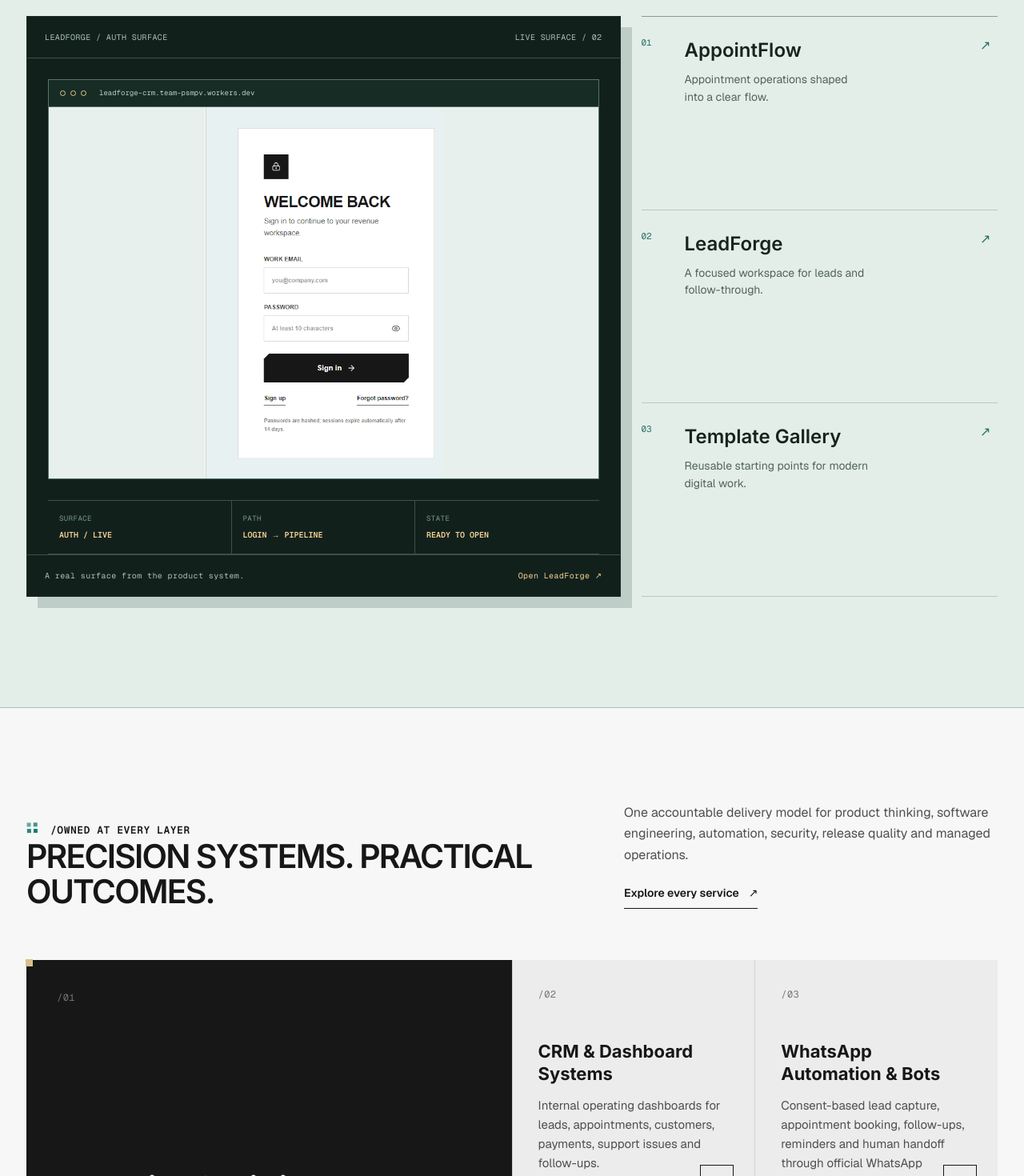
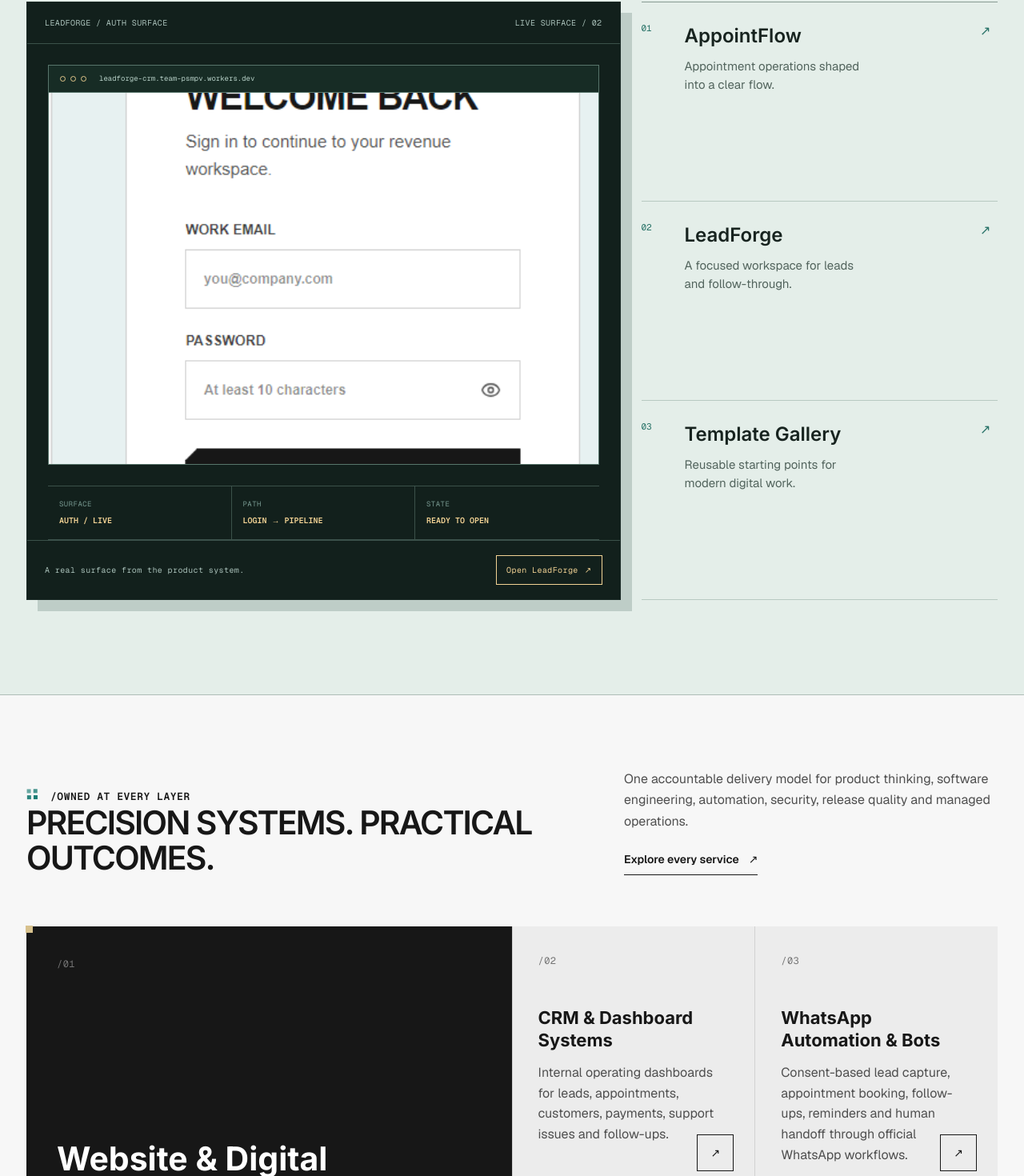
Before and after one commit to TEAM-PSMPV/teampsmpvwebsite, a Next.js app: page / in a window 1280 px wide. Shown: the part 3034-4504 px from the top of the page at 80% size. Built offline with nearby package versions, Linux system fonts and the light colour scheme.

Commit message:
Strengthen reading hierarchy and interactions

```diff
--- a/app/globals.css
+++ b/app/globals.css
@@ -1156,8 +1156,9 @@ main {
 }
 
 .assembly-step-line {
+  display: none;
   height: 20px;
-  display: flex;
+  align-items: center;
   align-items: center;
   gap: 4px;
 }
@@ -1193,7 +1194,7 @@ main {
 .assembly-step-spec strong { color: #d8e7e1; font-weight: 520; text-align: right; }
 
 .proof-section {
-  padding-block: 126px 138px;
+  padding-block: 108px 118px;
   border-bottom: 1px solid #aebdb7;
   background: #e4eee9;
 }
@@ -1285,8 +1286,8 @@ main {
   inset: 0;
   width: 100%;
   height: 100%;
-  object-fit: contain;
-  object-position: center;
+  object-fit: cover;
+  object-position: center 44%;
 }
 
 .proof-evidence {
@@ -1449,7 +1450,15 @@ main {
 .proof-table b { color: #f2d294; font-weight: 520; }
 
 .proof-feature-caption { border-top: 1px solid #3b514a; color: #a9c0b9; text-transform: none; }
-.proof-feature-caption a { color: #f2d294; white-space: nowrap; }
+.proof-feature-caption a {
+  display: inline-flex;
+  align-items: center;
+  gap: 8px;
+  padding: 10px 12px;
+  border: 1px solid #f2d294;
+  color: #f2d294;
+  white-space: nowrap;
+}
 .proof-feature-caption a:hover { color: #8ed7c8; }
 
 .proof-list {
@@ -1483,13 +1492,15 @@ main {
 .proof-list-item strong,
 .proof-list-item small { display: block; }
 .proof-list-item strong { margin-bottom: 8px; color: #17231f; font-family: var(--font-inter-display), sans-serif; font-size: 24px; font-weight: 560; }
-.proof-list-item small { max-width: 230px; color: #52645d; font-size: 14px; line-height: 1.55; }
+.proof-list-item small { max-width: 230px; color: #52645d; font-size: 15px; line-height: 1.55; }
 .proof-list-arrow { font-size: 16px; transition: transform var(--motion-fast) var(--ease-out); }
 .proof-list-item:hover .proof-list-arrow, .proof-list-item:focus-visible .proof-list-arrow { transform: translate(3px, -3px); }
 
 .section {
   padding-block: 118px;
 }
+
+.ownership-section { padding-block: 92px; }
 
 .section-intro {
   margin-bottom: 64px;
@@ -1612,7 +1623,7 @@ main {
 
 .home-service p {
   max-width: 340px;
-  font-size: 15px;
+  font-size: 16px;
   line-height: 1.6;
   margin-bottom: 0;
 }
@@ -1621,8 +1632,8 @@ main {
   position: absolute;
   right: 26px;
   bottom: 24px;
-  width: 42px;
-  height: 42px;
+  width: 46px;
+  height: 46px;
   display: grid;
   place-items: center;
   border: 1px solid var(--ink);
@@ -1645,6 +1656,8 @@ main {
   background: var(--ink);
   color: var(--white);
 }
+
+.dark-section { padding-block: 96px; }
 
 .dark-section::before,
 .team-teaser::before {
@@ -1706,12 +1719,12 @@ main {
 .phase-grid p {
   margin-bottom: 0;
   color: #d0d0d0;
-  font-size: 14px;
+  font-size: 15px;
   line-height: 1.6;
 }
 
 .metrics-section {
-  padding-block: 112px;
+  padding-block: 78px;
   border-bottom: 1px solid var(--ink);
   background: var(--white);
 }
@@ -1729,7 +1742,7 @@ main {
 }
 
 .metrics-grid > div {
-  min-height: 168px;
+  min-height: 142px;
   display: flex;
   flex-direction: column;
   justify-content: space-between;
@@ -1756,6 +1769,7 @@ main {
 }
 
 .product-feature {
+  padding-block: 90px;
   display: grid;
   grid-template-columns: .92fr 1.08fr;
   gap: clamp(50px, 8vw, 120px);
@@ -1863,6 +1877,7 @@ main {
 .product-meta span:last-child { border-right: 0; }
 
 .faq-section {
+  padding-block: 88px;
   border-top: 1px solid var(--ink);
   background: #f1f1ef;
 }
```
